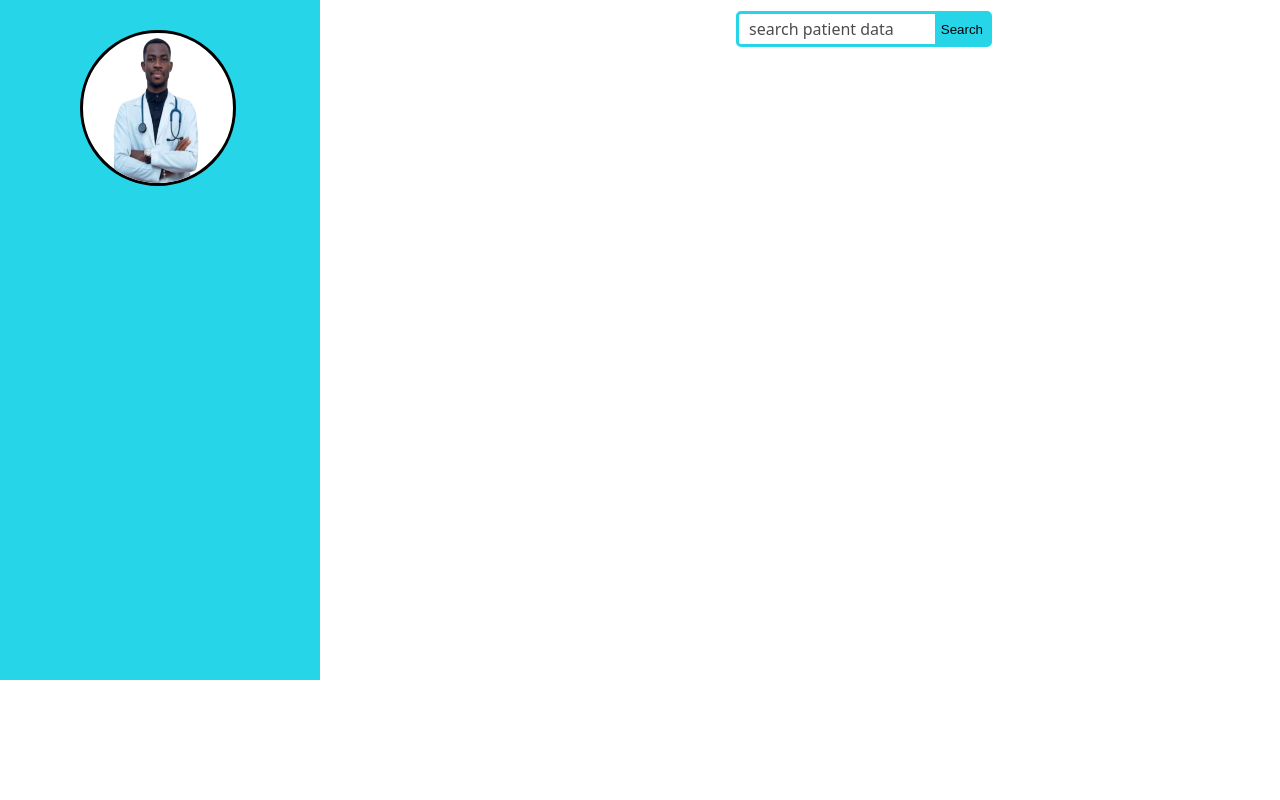
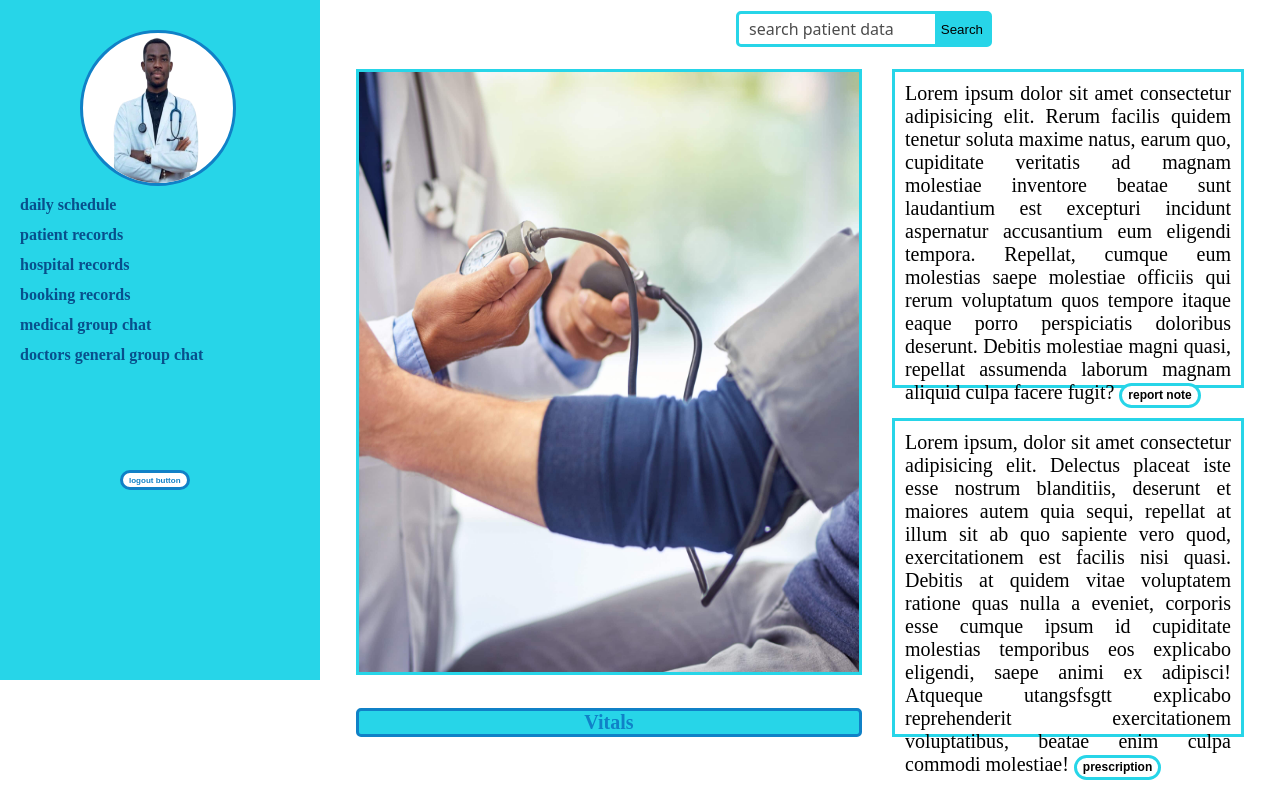
Before and after one commit to emmyzo/HTML-CSS-FINAL-TASK-EMMANUEL-NWOGU, a plain HTML site: page dashboard.html in a window 1280 px wide. Drawn offline with Linux system fonts and the light colour scheme.

Commit message:
updated but not completed

```diff
--- a/dashboard.html
+++ b/dashboard.html
@@ -10,11 +10,18 @@
     <div class="page">
         <div class="sidebar">
             <ul>
-                <li><img class="img" src="in_memory.png" alt="Dead luth doctor R.I.P"></li>
+                <li><img class="img" src="in_memory.png" alt="Profile picture"></li>
+                <li class="li"><a href="#">daily schedule</a></li>
+                <li class="li"><a href="#">patient records</a></li>
+                <li class="li"><a href="#">hospital records</a></li>
+                <li class="li"><a href="#">booking records</a></li>
+                <li class="li"><a href="#">medical group chat</a></li>
+                <li class="li"><a href="#">doctors general group chat</a></li>
+                <button class="button4">logout button</button>
+            </ul>
+        </div>
 
-            </ul>
         <div class="rhs">
-                <div>
             <form class="search" id="form" role="search">
                 <input class="put" type="search" id="query" name="q"
                 placeholder="search patient data"
@@ -22,6 +29,20 @@
                 <button class="button3">Search</button>
             </form>
         </div>
+
+        <div class="rhs">
+            <div class="grid-container">
+                <div class="item1"><img src="Blood-Pressure-scale.jpg" alt="dashboard image"></div>
+
+                <div class="item2">
+                    <p>Lorem ipsum dolor sit amet consectetur adipisicing elit. Rerum facilis quidem tenetur soluta maxime natus, earum quo, cupiditate veritatis ad magnam molestiae inventore beatae sunt laudantium est excepturi incidunt aspernatur accusantium eum eligendi tempora. Repellat, cumque eum molestias saepe molestiae officiis qui rerum voluptatum quos tempore itaque eaque porro perspiciatis doloribus deserunt. Debitis molestiae magni quasi, repellat assumenda laborum magnam aliquid culpa facere fugit? <button class="button2" type="button">report note</button></p>
+                </div>
+
+                <div class="item3">
+                    <p>Lorem ipsum, dolor sit amet consectetur adipisicing elit. Delectus placeat iste esse nostrum blanditiis, deserunt et maiores autem quia sequi, repellat at illum sit ab quo sapiente vero quod, exercitationem est facilis nisi quasi. Debitis at quidem vitae voluptatem ratione quas nulla a eveniet, corporis esse cumque ipsum id cupiditate molestias temporibus eos explicabo eligendi, saepe animi ex adipisci! Atqueque utangsfsgtt explicabo reprehenderit exercitationem voluptatibus, beatae enim culpa commodi molestiae! <button class="button2" type="button">prescription</button></p>
+                </div>
+
+                <div class="item4"><a href="#">Vitals</a></div>
             </div>
         </div>
     </div>
--- a/style.css
+++ b/style.css
@@ -187,10 +187,43 @@ ul{
     width: 150px;
     height: 150px;
     border-radius: 50%;
-    border: solid #000;
+    border: solid #1081C7;
     margin-left: 80px;
     margin-top: 30px;
     background-color: #ffffff;
+}
+
+/*sidebar lists*/
+.li{
+    margin-left: 20px;
+    line-height: 30px;
+}
+
+.li a{
+    text-decoration: none;
+    color: #084F8C;
+    font-weight: bold;
+}
+
+/*sidebar button*/
+.button4{
+    background-color: #ffffff;
+    height: 20px;
+    cursor: pointer;
+    border: none;
+    font-size: 8px;
+    margin-top: 100px;
+    border-radius: 20px;
+    font-weight: bold;
+    color: #1081C7;
+    border: solid #1081C7;
+    margin-left: 120px;
+}
+
+.button4:hover{
+    background-color: #1081C7;
+    color: #ffffff;
+    border: solid #ffffff;
 }
 
 /*right side*/
@@ -234,3 +267,96 @@ ul{
     cursor: pointer;
     border: none;
 }
+
+/*rhs contaents*/
+/*items list*/
+.item1 { grid-area: image; }
+.item2 { grid-area: text; }
+.item3 { grid-area: text1;}
+.item4 { grid-area: vitals; }
+
+/*grid container alignment*/
+.grid-container{
+  display: grid;
+  grid-template-areas:
+    'image text text text text text'
+    'image text1 text1 text1 text1 text1'
+    'vitals text1 text1 text1 text1 text1';
+  gap: 30px;
+  padding: 20px;
+}
+
+/*items adjustments*/
+.item1{
+    height: 600px;
+    width: 500px;
+    background-color: white;
+    border: solid 3px #27D5E8;
+}
+
+.item1 img{
+    height: 600px;
+    width: 500px;
+}
+
+.item2{
+    height: 313px;
+    background-color: white;
+    font-size: 20px;
+    border: solid 3px #27D5E8;
+    text-align: justify;
+}
+
+.item2 p{
+    padding: 10px;
+    margin: 0%;
+}
+
+.item3{
+    height: 313px;
+    background-color: white;
+    font-size: 20px;
+    border: solid 3px #27D5E8;
+    text-align: justify;
+}
+
+.item3 p{
+    padding: 10px;
+    margin: 0%;
+}
+
+/*button design for item2 and item3*/
+.button2{
+    background-color: #ffffff;
+    height: 25px;
+    cursor: pointer;
+    border: none;
+    font-size: 12px;
+    border-radius: 20px;
+    font-weight: bold;
+    color: #000000;
+    border: solid #27D5E8;
+}
+
+.button2:hover{
+    background-color: #27D5E8;
+    color: #ffffff;
+    border: solid #ffffff;
+}
+
+.item4{
+    width: 500px;
+    background-color: white;
+    font-size: 20px;
+    border: solid 3px #1081C7;
+    background-color: #27D5E8;
+    cursor: pointer;
+    text-align: center;
+    border-radius: 5px;
+}
+
+.item4 a{
+    text-decoration: none;
+    color: #1081C7;
+    font-weight: bolder;
+}
```
Also changed, not shown: Blood-Pressure-scale.jpg (added). Lines whose indentation alone changed are shown as unchanged.
